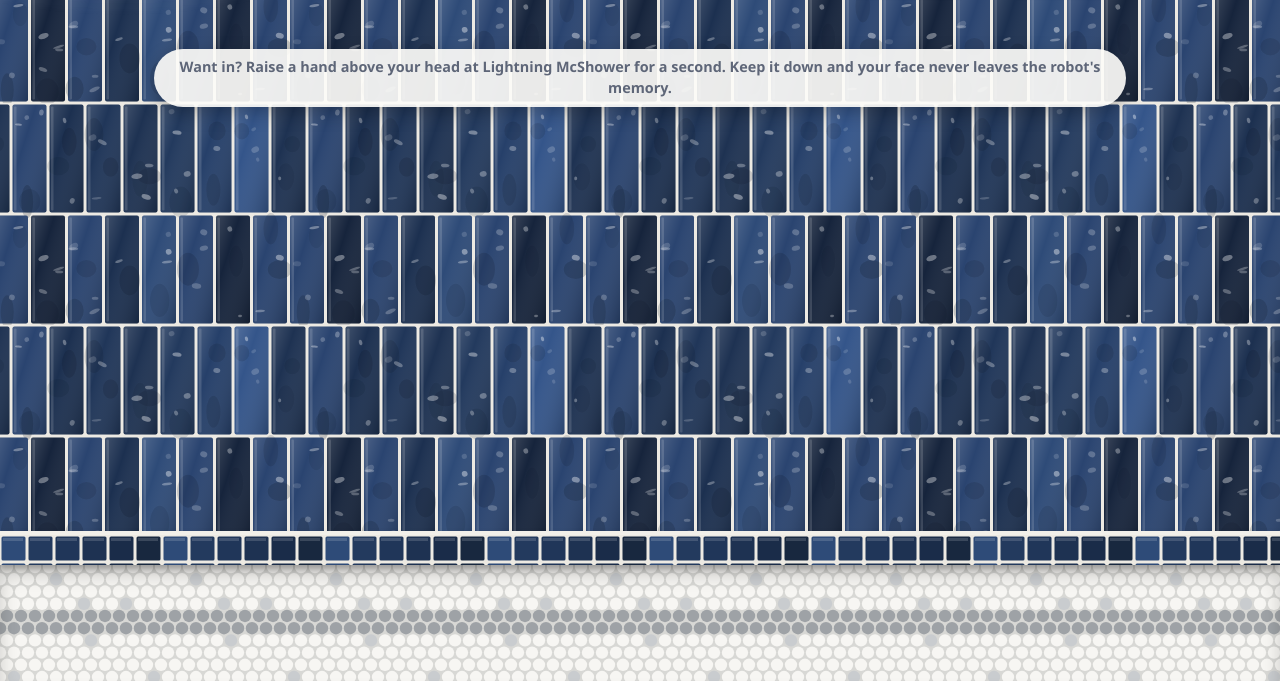
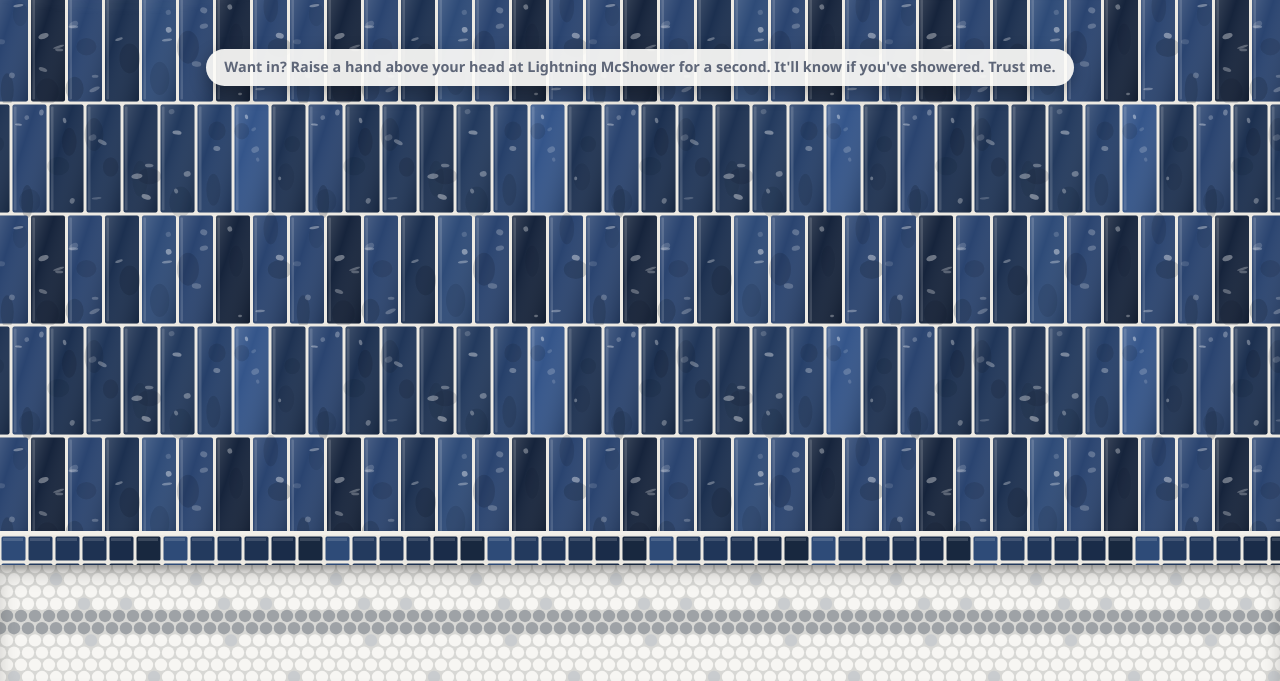
Before and after one commit to Ethanniu3177/Lightning-McShower, a plain HTML site: page leaderboard.html in a window 1280 px wide. Shown: the part 119-800 px from the top of the page. Drawn offline with Linux system fonts and the light colour scheme.

Commit message:
leaderboard message

```diff
--- a/leaderboard.html
+++ b/leaderboard.html
@@ -189,7 +189,7 @@
     <p>Only people who opt in show up here.</p>
   </section>
   <p class="optin">Want in? Raise a hand above your head at Lightning McShower for a second.
-    Keep it down and your face never leaves the robot's memory.</p>
+    It'll know if you've showered. Trust me.</p>
 </main>
 <div class="floor" aria-hidden="true"></div>
 
```
